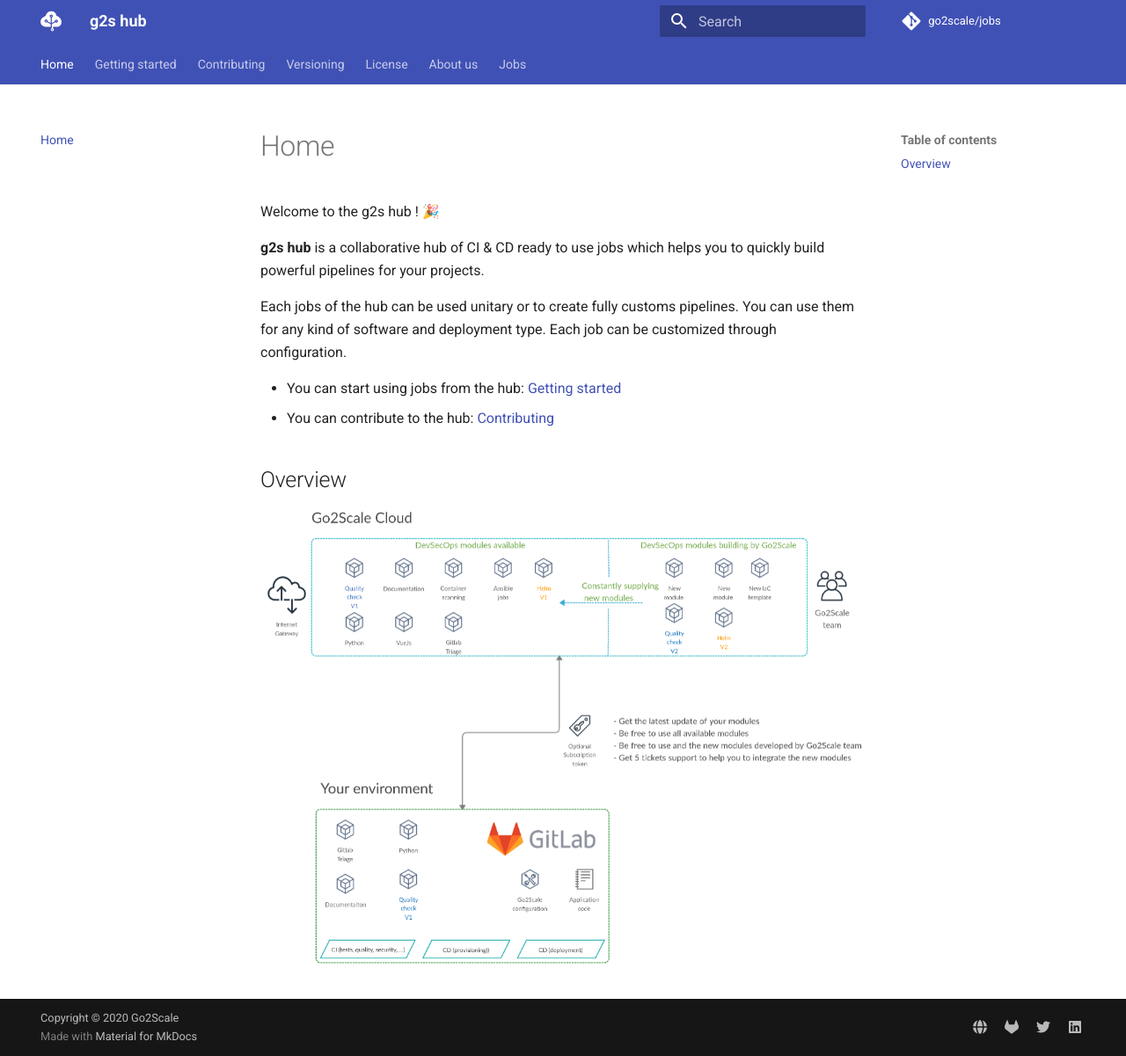
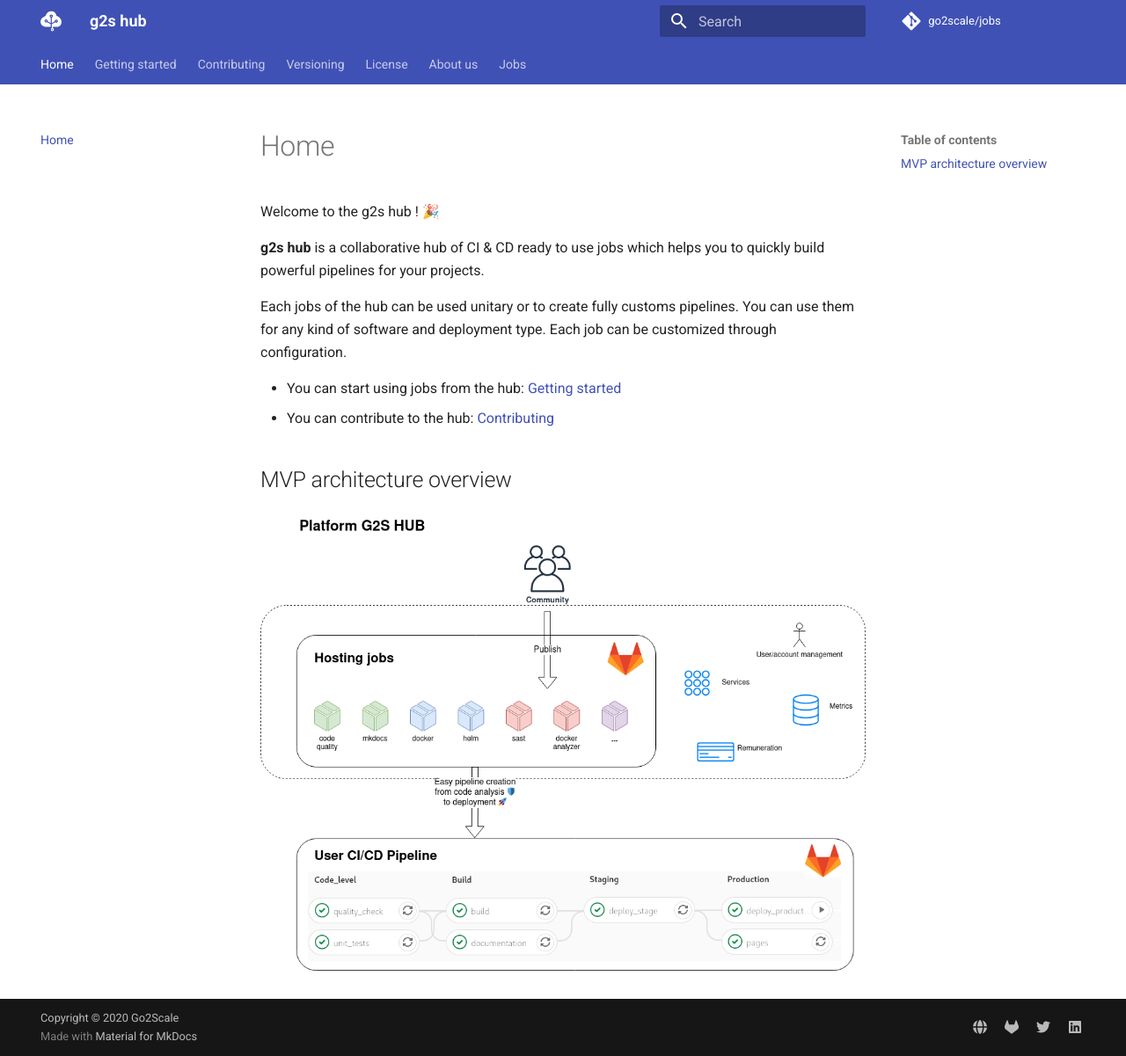
Before and after one commit to r2devops/hub, an MkDocs documentation site: the page built from docs/index.md, in a window 1280 px wide and 1201 px high. Shown: the whole window at 88% size. Built offline with MkDocs 1.6.1 and Material for MkDocs 9.7.7, drawn with Linux system fonts in a browser that asks for light colours; comment, search, counter and statistics services are not loaded.

Commit message:
update MVP schema

```diff
--- a/docs/index.md
+++ b/docs/index.md
@@ -13,6 +13,6 @@
 * You can start using jobs from the hub: [Getting started](/getting-started/)
 * You can contribute to the hub: [Contributing](/contributing/)
 
-## Overview
+## MVP architecture overview
 
-![Go2Scale DevSecOps](images/go2scale_devsecops.png)
+![MVP architecture overview](images/g2shub_mvp.png)
```
Also changed, not shown: docs/images/g2shub_mvp.png (added).
